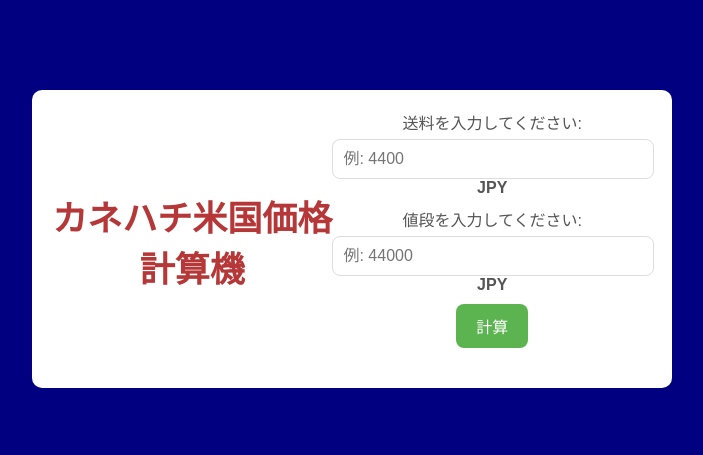
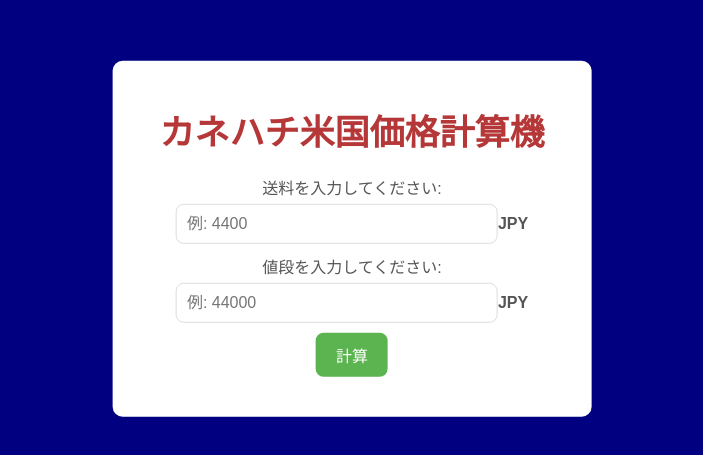
Before and after one commit to isamumu/yenPricer, a React (Create React App) app in the folder my-app/: page / in a window 1280 px wide. Shown: the part 161-616 px from the top of the page, without its empty margins (288-991 px from the left). Built offline with nearby package versions, Linux system fonts and the light colour scheme.

Commit message:
removed flex

```diff
--- a/my-app/src/CurrencyCalculator.js
+++ b/my-app/src/CurrencyCalculator.js
@@ -121,8 +121,6 @@ const CurrencyCalculator = () => {
 const styles = {
     container: {
         fontFamily: "'Arial', sans-serif",
-        display: 'flex',
-        alignItems: 'center',
         maxWidth: "600px",
         margin: "0 auto", // Centers horizontally
         padding: "20px",
```
